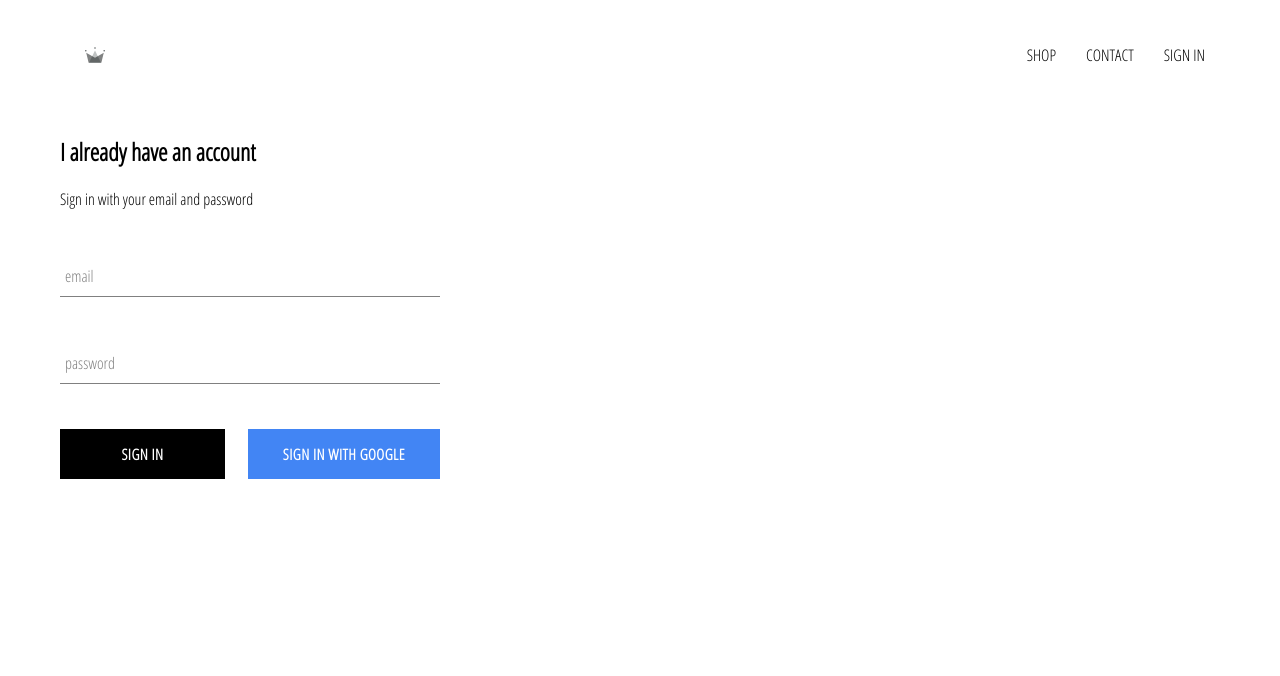
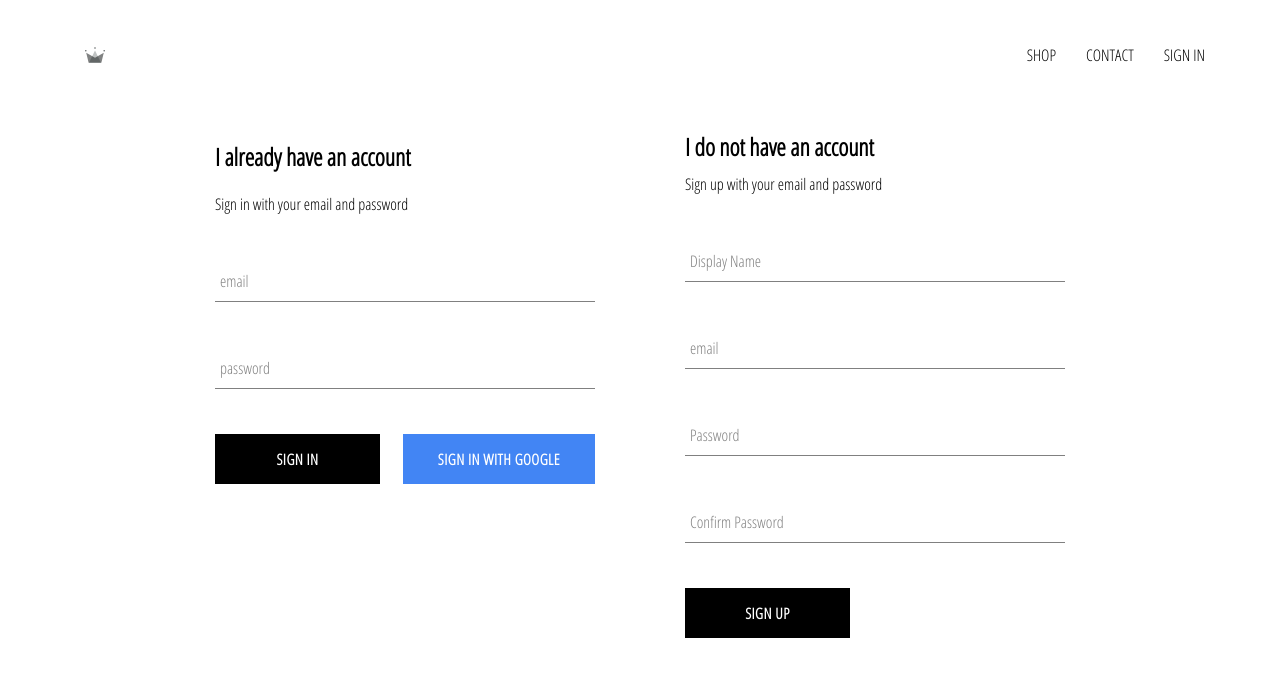
Before and after one commit to alpayhassan/ecommerce-clothing, a React (Create React App) app: page /signin in a window 1280 px wide. Shown: the top 676 px of the page. Built offline with nearby package versions, Linux system fonts and the light colour scheme; no server answers.

Commit message:
implemented firestore database

```diff
--- a/src/App.js
+++ b/src/App.js
@@ -6,7 +6,7 @@
 import ShopPage from './pages/shop/shop.component';
 import SignInAndSignUpPage from './pages/sign-in-and-sign-up/sign-in-and-sign-up.component'
 import Header from './components/header/header.component';
-import { auth } from './firebase/firebase.utils';
+import { auth, createUserProfileDocument } from './firebase/firebase.utils';
 
 class App extends React.Component {
   constructor() {
@@ -20,11 +20,25 @@
   unsubscribeFromAuth = null;
 
   componentDidMount() {
-    this.unsubscribeFromAuth = auth.onAuthStateChanged(user => {
-      this.setState({ currentUser: user});
+    this.unsubscribeFromAuth = auth.onAuthStateChanged(async userAuth => {
+      if (userAuth) {
+        const userRef = await createUserProfileDocument(userAuth);
 
-      console.log(user);
-    })
+        userRef.onSnapshot(snapShot => {
+          this.setState({
+              currentUser: {
+                id: snapShot.id,
+                ...snapShot.data()
+              }
+            });
+
+            console.log(this.state);
+        });
+      }
+      else {
+        this.setState({ currentUser: userAuth });
+      }
+    });
   }
 
   componentWillUnmount() {
--- /dev/null
+++ b/src/components/sign-up/sign-up.component.jsx
@@ -0,0 +1,97 @@
+import React from 'react';
+
+import FormInput from '../form-input/form-input.component';
+import CustomButton from '../custom-button/custom-button.component';
+
+import { auth, createUserProfileDocument } from '../../firebase/firebase.utils';
+
+import './sign-up.styles.scss';
+
+class SignUp extends React.Component {
+    constructor() {
+        super();
+
+        this.state = {
+            displayName: '',
+            email: '',
+            password: '',
+            confirmPassword: ''
+        }
+    }
+
+    handleSubmit = async event => {
+        event.preventDefault();
+
+        const { displayName, email, password, confirmPassword } = this.state;
+
+        if(password !== confirmPassword) {
+            alert("passwords don't match");
+            return;
+        }
+
+        try {
+            const { user } = await auth.createUserWithEmailAndPassword(email, password);
+
+            await createUserProfileDocument(user, { displayName });
+
+            this.setState({
+                displayName: '',
+                email: '',
+                password: '',
+                confirmPassword: ''
+            });
+        } catch (error) {
+            console.error(error);
+        }
+
+    };
+
+    handleChange = event => {
+        const { name, value } = event.target;
+
+        this.setState({ [name]: value });
+    };
+
+    render() {
+        const { displayName, email, password, confirmPassword } = this.state;
+        return(
+            <div className='sign-up'>
+                <h2 className='title'>I do not have an account</h2>
+                <span>Sign up with your email and password</span>
+                <form className='sign-up-form' onSubmit={this.handleSubmit}>
+                    <FormInput
+                        type='text'
+                        name='displayName'
+                        value={displayName}
+                        onChange={this.handleChange} label='Display Name'
+                        required
+                    />
+                    <FormInput
+                        type='email'
+                        name='email'
+                        value={email}
+                        onChange={this.handleChange} label='email'
+                        required
+                    />
+                    <FormInput
+                        type='password'
+                        name='password'
+                        value={password}
+                        onChange={this.handleChange} label='Password'
+                        required
+                    />
+                    <FormInput
+                        type='password'
+                        name='confirmPassword'
+                        value={confirmPassword}
+                        onChange={this.handleChange} label='Confirm Password'
+                        required
+                    />
+                    <CustomButton type='submit'>SIGN UP</CustomButton>
+                </form>
+            </div>
+        );
+    }
+}
+
+export default SignUp;
--- /dev/null
+++ b/src/components/sign-up/sign-up.styles.scss
@@ -0,0 +1,9 @@
+.sign-up {
+    display: flex;
+    flex-direction: column;
+    width: 380px;
+
+    .title {
+        margin: 10px 0;
+    }
+}
--- a/src/firebase/firebase.utils.js
+++ b/src/firebase/firebase.utils.js
@@ -13,6 +13,32 @@
     measurementId: "G-Z93FZP8PES"
 }
 
+export const createUserProfileDocument = async (userAuth, additionalData) => {
+    if (!userAuth) return;
+
+    const userRef = firestore.doc(`users/${userAuth.uid}`);
+
+    const snapShot = await userRef.get();
+
+    if(!snapShot.exists) {
+        const { displayName, email } = userAuth;
+        const createdAt = new Date();
+
+        try {
+            await userRef.set({
+                displayName,
+                email,
+                createdAt,
+                ...additionalData
+            })
+        } catch (error) {
+            console.log('error creating user', error.message);
+        }
+    }
+
+    return userRef;
+};
+
 firebase.initializeApp(config);
 
 export const auth = firebase.auth();
--- a/src/pages/sign-in-and-sign-up/sign-in-and-sign-up.component.jsx
+++ b/src/pages/sign-in-and-sign-up/sign-in-and-sign-up.component.jsx
@@ -1,12 +1,14 @@
 import React from 'react';
 
 import SignIn from '../../components/sign-in/sign-in.component';
+import SignUp from '../../components/sign-up/sign-up.component';
 
 import './sign-in-and-sign-up.styles.scss';
 
 const SignInAndSignUpPage = () => (
     <div className='sign-in-and-sign-up'>
         <SignIn />
+        <SignUp />
     </div>
 );
 
--- a/src/pages/sign-in-and-sign-up/sign-in-and-sign-up.styles.scss
+++ b/src/pages/sign-in-and-sign-up/sign-in-and-sign-up.styles.scss
@@ -0,0 +1,6 @@
+.sign-in-and-sign-up {
+    width: 850px;
+    display: flex;
+    justify-content: space-between;
+    margin: 30px auto;
+}
```
